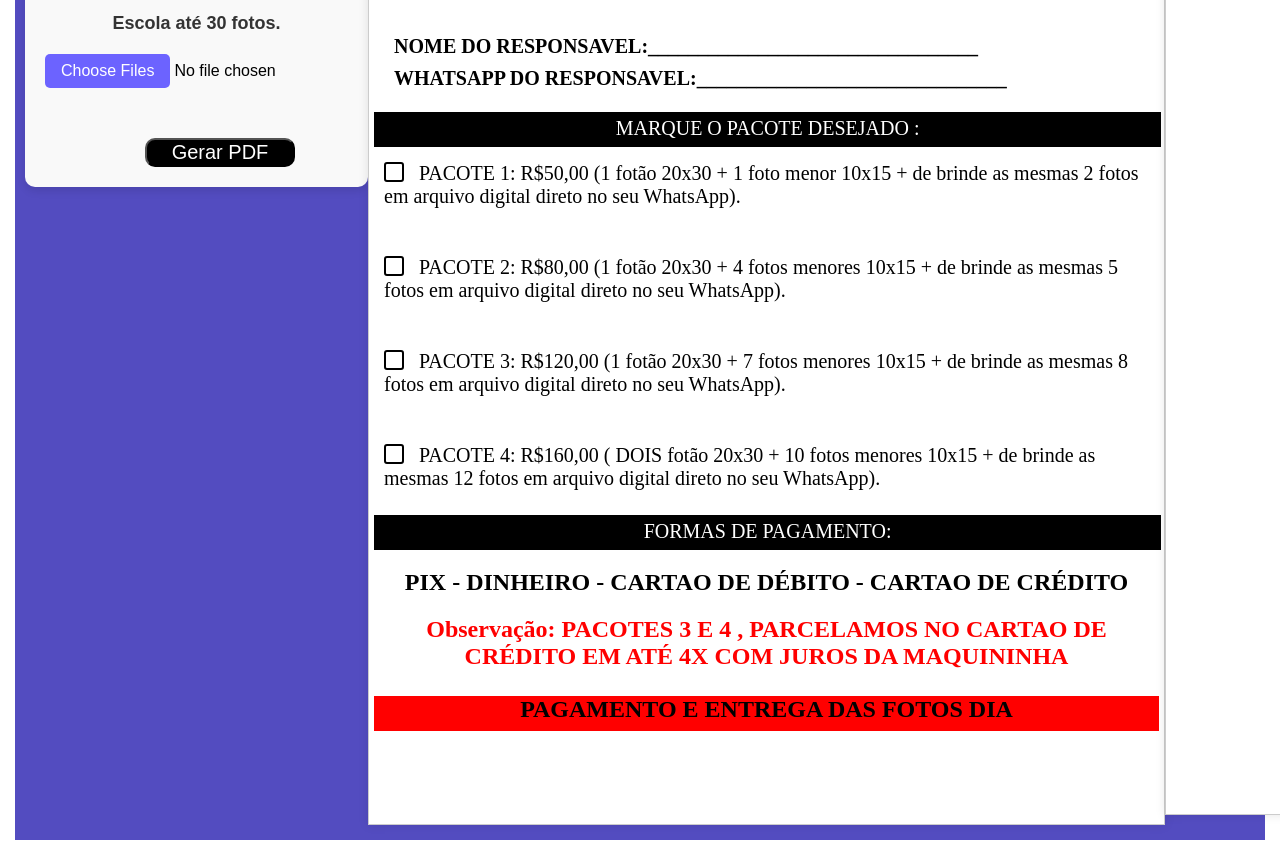
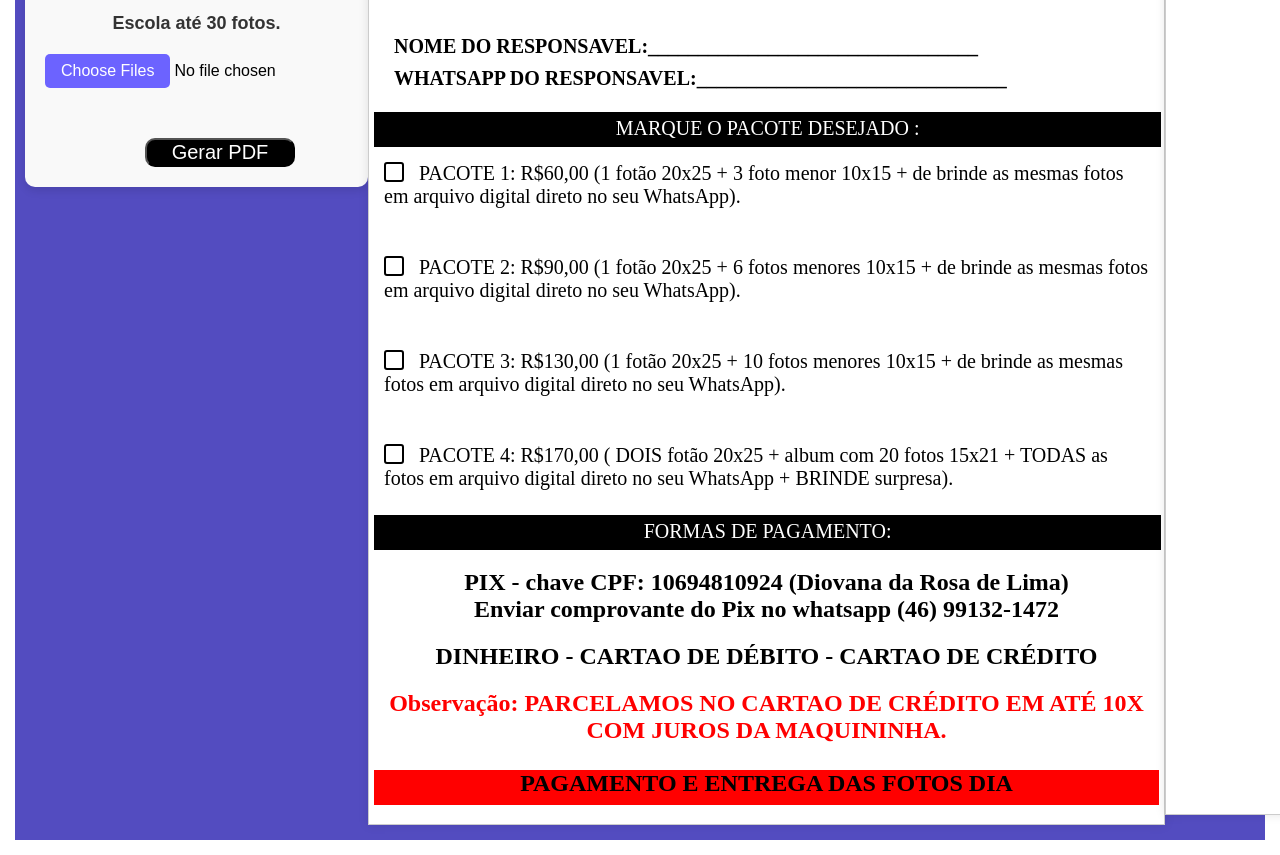
Before and after one commit to leandro-bsf/Gabarito_fotos, a React (Create React App) app: page / in a window 1280 px wide. Shown: the part 340-1195 px from the top of the page. Built offline with nearby package versions, Linux system fonts and the light colour scheme.

Commit message:
ajuste texto

```diff
--- a/src/App.js
+++ b/src/App.js
@@ -207,26 +207,26 @@ const handleImageLogo = (e) => {
              <div className='pacote'>
              <div className="teck_pacote"></div>
              {/* <span className='text_pacote'>{Pacote1}</span> */}
-              <span className='text_pacote'>PACOTE 1: R$50,00 (1 fotão 20x30 + 1 foto menor 10x15 + de brinde as mesmas 2 fotos em arquivo digital direto no seu WhatsApp).</span>
+              <span className='text_pacote'>PACOTE 1: R$60,00 (1 fotão 20x25 + 3 foto menor 10x15 + de brinde as mesmas fotos em arquivo digital direto no seu WhatsApp).</span>
             </div>
       	      <br/>
              <div className='pacote'>
              <div className="teck_pacote"></div>
              {/* <span className='text_pacote'>{Pacote2}</span> */}
-             <span className='text_pacote'>PACOTE 2: R$80,00 (1 fotão 20x30 + 4 fotos menores 10x15 + de brinde as mesmas 5 fotos em arquivo digital direto no seu WhatsApp).</span>
+             <span className='text_pacote'>PACOTE 2: R$90,00 (1 fotão 20x25 + 6 fotos menores 10x15 + de brinde as mesmas fotos em arquivo digital direto no seu WhatsApp).</span>
              </div>
              <br/>
 
              <div className='pacote'>
              <div className="teck_pacote"></div>
              {/* <span className='text_pacote'>{Pacote3}</span> */}
-             <span className='text_pacote'>PACOTE 3: R$120,00 (1 fotão 20x30 + 7 fotos menores 10x15 + de brinde as mesmas 8 fotos em arquivo digital direto no seu WhatsApp).</span>
+             <span className='text_pacote'>PACOTE 3: R$130,00 (1 fotão 20x25 + 10 fotos menores 10x15 + de brinde as mesmas fotos em arquivo digital direto no seu WhatsApp).</span>
              </div>
              <br/>
              <div className='pacote'>
              <div className="teck_pacote"></div>
              {/* <span className='text_pacote'>{Pacote4}</span> */}
-             <span className='text_pacote'>PACOTE 4: R$160,00 ( DOIS fotão 20x30 + 10 fotos menores 10x15 + de brinde as mesmas 12 fotos em arquivo digital direto no seu WhatsApp).</span>
+             <span className='text_pacote'>PACOTE 4: R$170,00 ( DOIS fotão 20x25 + album com  20 fotos 15x21 + TODAS as fotos em arquivo digital direto no seu WhatsApp + BRINDE surpresa).</span>
              </div>
 
 
@@ -236,10 +236,12 @@ const handleImageLogo = (e) => {
            <div className='Form_pagamento'>
              <div className='nav_meio_aluno' > <spna>FORMAS DE PAGAMENTO:</spna></div>
               <div className='Div_pagamento_text'>
-              <h2>PIX - DINHEIRO - CARTAO DE DÉBITO - CARTAO DE CRÉDITO</h2>
+              <h2>PIX - chave CPF: 10694810924 (Diovana da Rosa de Lima) <br/>Enviar comprovante do Pix no  whatsapp (46) 99132-1472 </h2>
+
+               <h2>DINHEIRO - CARTAO DE DÉBITO - CARTAO DE CRÉDITO</h2>
               {/* <h2>{form_pagamento}</h2> */}
 
-              <h2 style={{ color: 'red'}}>Observação:  PACOTES 3 E 4 , PARCELAMOS NO CARTAO DE CRÉDITO EM   ATÉ 4X COM JUROS DA MAQUININHA
+              <h2 style={{ color: 'red'}}>Observação: PARCELAMOS NO CARTAO DE CRÉDITO EM ATÉ 10X COM JUROS DA MAQUININHA.
 
               </h2>
 
```
